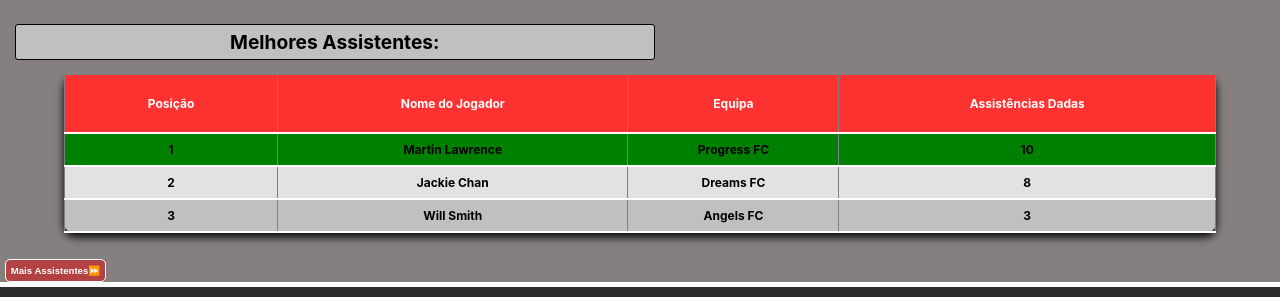
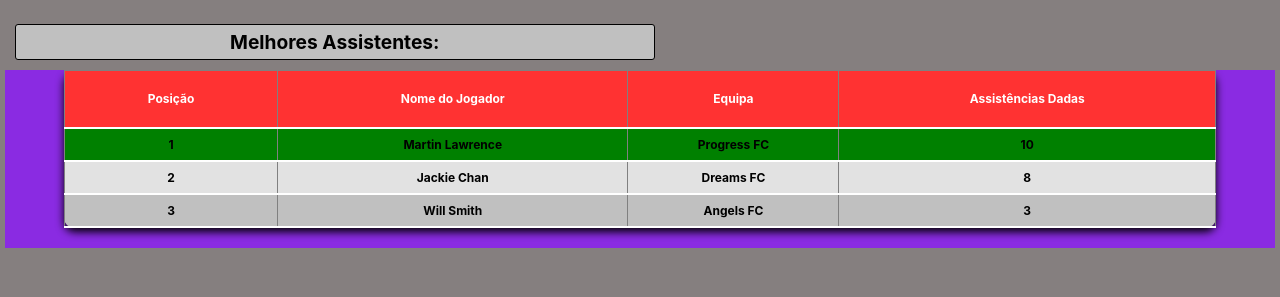
Before and after one commit to Freddsterius/maningue-bola, a React (Create React App) app: page / in a window 1280 px wide. Shown: the part 1795-2092 px from the top of the page. Built offline with nearby package versions, Linux system fonts and the light colour scheme; grey boxes are pictures that could not be loaded.

Commit message:
Asists' Table: set bg-color, plus minor code refactor on the tables container

```diff
--- a/src/pages/estatistica/assistsTable/AssistsTable.css
+++ b/src/pages/estatistica/assistsTable/AssistsTable.css
@@ -1,9 +1,9 @@
 .assists-table-container {
-  height: auto;
-  margin-bottom: 50px;
+  margin-bottom: 50px; /*undecided*/
   overflow-x: auto;
-  -webkit-overflow-scrolling: touch;
-  margin: 0.3rem;
+  -webkit-overflow-scrolling: touch; /*to allow horizonatl scroll*/
+
+  background-color: blueviolet;
 }
 .AssistsTable-container h3 {
   display: inline-flex;
```
